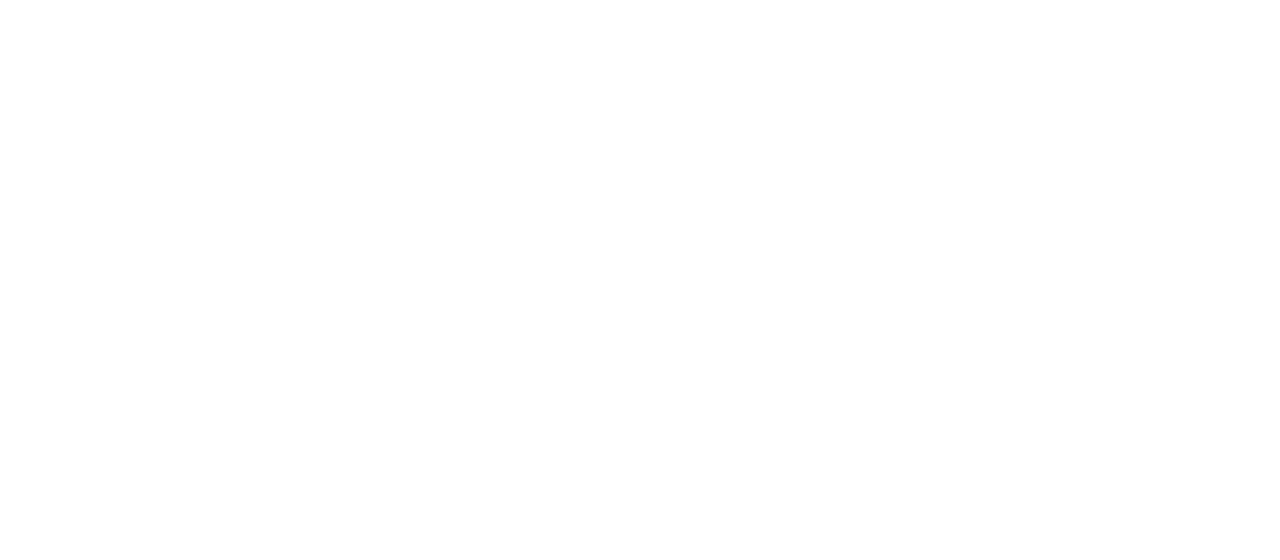
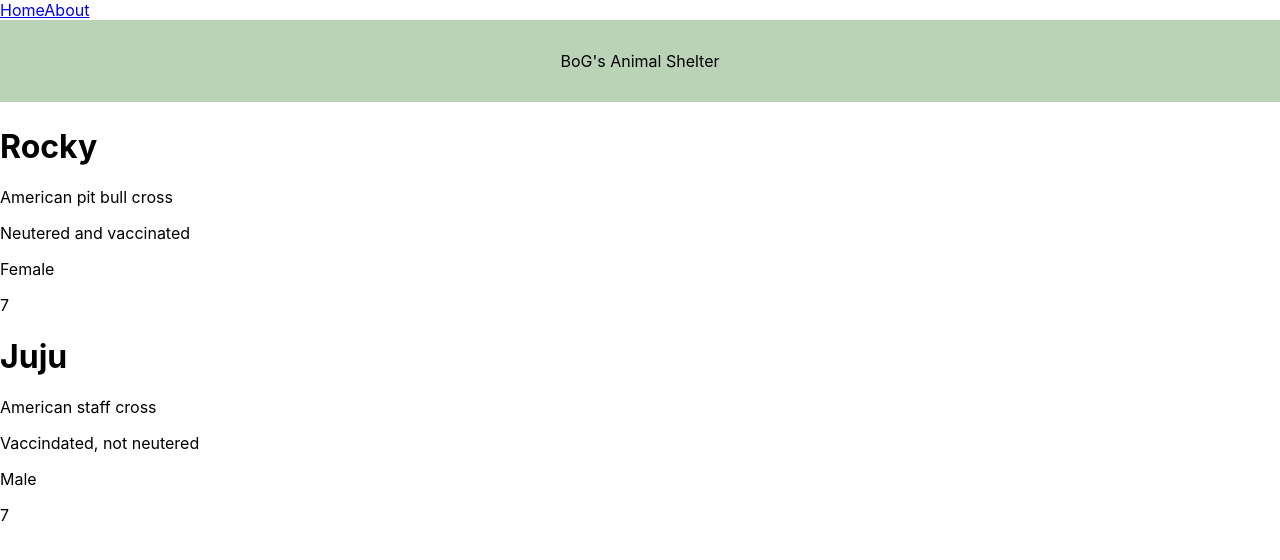
Before and after one commit to sahyanara/AnimalShelter, a React (Create React App) app in the folder frontend/: page / in a window 1280 px wide. Shown: the top 560 px of the page. Built offline with nearby package versions, Linux system fonts and the light colour scheme.

Commit message:
Works and renders now!

```diff
--- a/frontend/src/index.js
+++ b/frontend/src/index.js
@@ -3,10 +3,14 @@
 import './index.css';
 import App from './App';
 import reportWebVitals from './reportWebVitals';
-import petsInfo from "./petsInfo";
+import PetsInfo from "./PetsInfo";
 import { Component } from "react";
 import { render } from "react-dom";
 import Button from "@material-ui/core/Button";
+import { BrowserRouter, Switch, Route } from "react-router-dom";
+import { Link } from "react-router-dom";
+import About from "./About";
+import Home from "./Home";
 
 //NOT SURE HOW TO RENDER THE STORE
 const posts = [
@@ -28,9 +32,9 @@
   }
 ];
 
-const store = () => {
+const Store = () => {
   const allPets = posts.map((info, idx) => (
-    <petsInfo
+    <PetsInfo
       key={idx}
       name={info.name}
       breed={info.breed}
@@ -42,12 +46,27 @@
   ));
   return (
     <main>
+      <BrowserRouter>
+        <nav>
+          <Link to="/">Home</Link>
+          <Link to="/about">About</Link>
+        </nav>
+        <Switch>
+          <Route path="/About">
+            <About />
+          </Route>
+          <Route path="/">
+            <Home />
+          </Route>
+        </Switch>
+      </BrowserRouter>
+
         {allPets}
     </main>
   );
 };
 
-render(<store />, document.getElementById("root"));
+render(<Store />, document.getElementById("root"));
 
 
 /*
```
